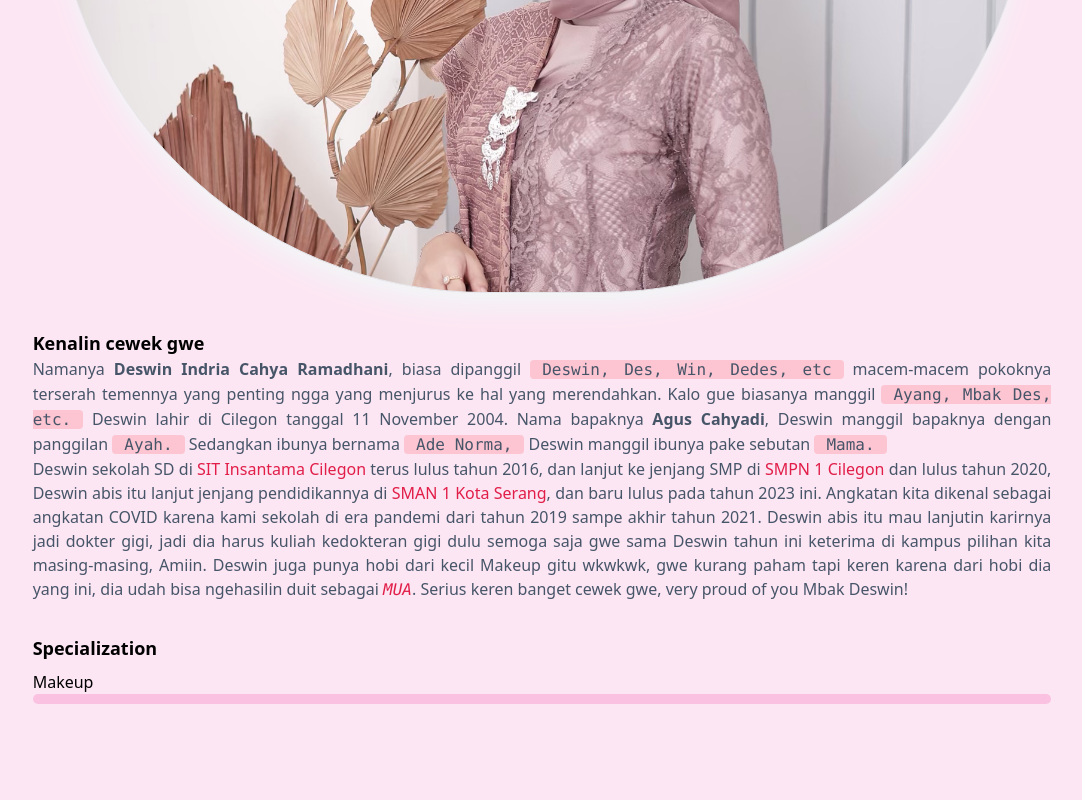
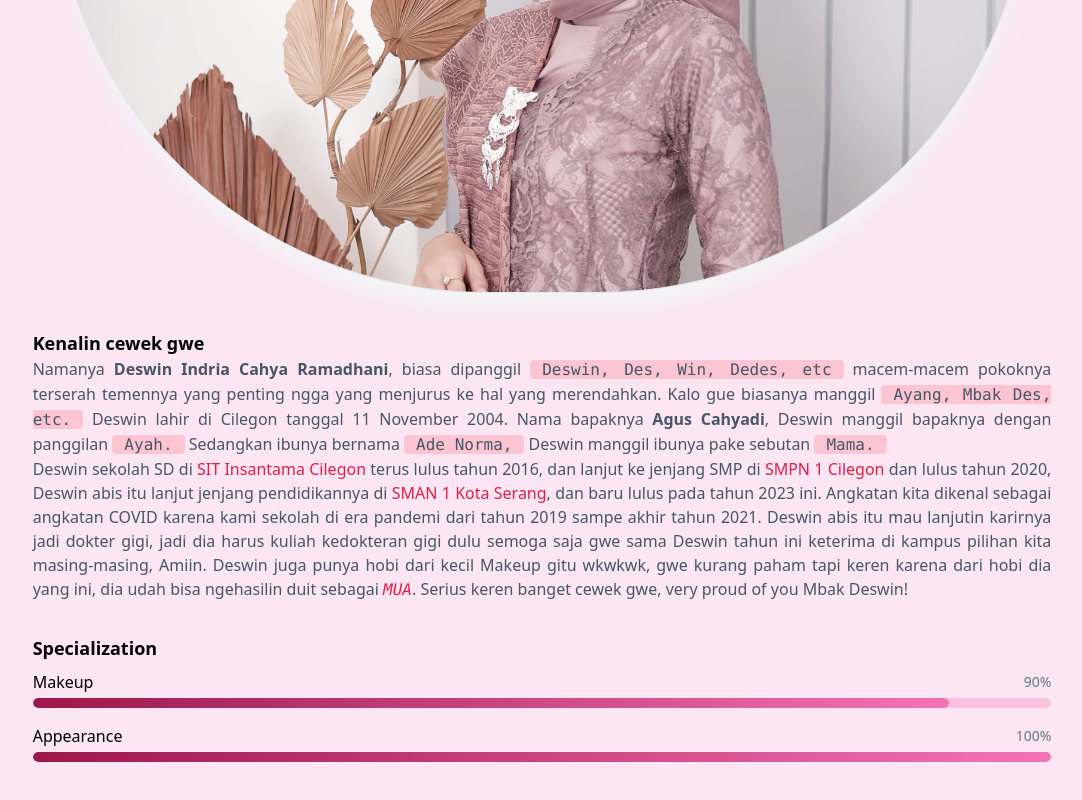
Before and after one commit to vyrozen/review-ayank, a React (Create React App) app: page / in a window 1280 px wide. Shown: the part 711-1511 px from the top of the page, without its empty margins (98-1180 px from the left). Before the commit the page ends 1475 px from the top, so only its background shows below. Built offline with nearby package versions, Linux system fonts and the light colour scheme.

Commit message:
modified:   src/App.js 	modified:   src/components/Mainpage.js 	new file:   src/components/SpecializationBar.js

```diff
--- a/src/App.js
+++ b/src/App.js
@@ -1,6 +1,6 @@
 import "./App.css";
+
 import Mainpage from "./components/Mainpage";
-import { Fade } from "react-awesome-reveal";
 
 function App() {
   document.body.classList.add("w-full", "h-auto", "bg-pink-200/50");
--- a/src/components/Mainpage.js
+++ b/src/components/Mainpage.js
@@ -1,7 +1,14 @@
 import { Fade } from "react-awesome-reveal";
 import CharName from "./CharName";
+import { useState } from "react";
+import SpecializationBar from "./SpecializationBar";
 
 const Mainpage = () => {
+  const TestButton = () => {
+    updatePercent([{ percentage: "89%" }]);
+  };
+
+  const [progressPercentage, updatePercent] = useState([{ percentage: "0%" }]);
   return (
     <div className="container ip678p:my-3 m-auto my-9 w-10/12 h-5/6 rounded-2xl ">
       <div className="w-fit mx-auto select-none">
@@ -91,10 +98,7 @@ const Mainpage = () => {
         <Fade>
           <div className="px-6 py-5">
             <h1 className="font-semibold text-lg">Specialization</h1>
-            <div className="py-2 text-base">
-              Makeup
-              <div className="w-full h-2.5 bg-pink-400/30 rounded-full"></div>
-            </div>
+            <SpecializationBar />
           </div>
         </Fade>
       </div>
--- /dev/null
+++ b/src/components/SpecializationBar.js
@@ -0,0 +1,30 @@
+import "../App.css";
+
+const SpecializationBar = () => {
+  const specializationCategory = [
+    { division: "Makeup", percentage: "90%", classPercent: "w-[90%]" },
+    { division: "Appearance", percentage: "100%", classPercent: "w-[100%]" },
+  ];
+  return (
+    <div>
+      {specializationCategory.map((Category, key) => (
+        <div className="py-2 text-base">
+          <div className="flex justify-between items-center">
+            <span>{Category.division}</span>
+            <span className="text-sm text-slate-500">
+              {Category.percentage}
+            </span>
+          </div>
+
+          <div className="w-full h-2.5 mt-1 bg-pink-400/30 rounded-full overflow-hidden">
+            <div
+              className={`h-full duration-1000 bg-gradient-to-r ${Category.classPercent} from-pink-800 to-pink-400 rounded-full`}
+            ></div>
+          </div>
+        </div>
+      ))}
+    </div>
+  );
+};
+
+export default SpecializationBar;
```
